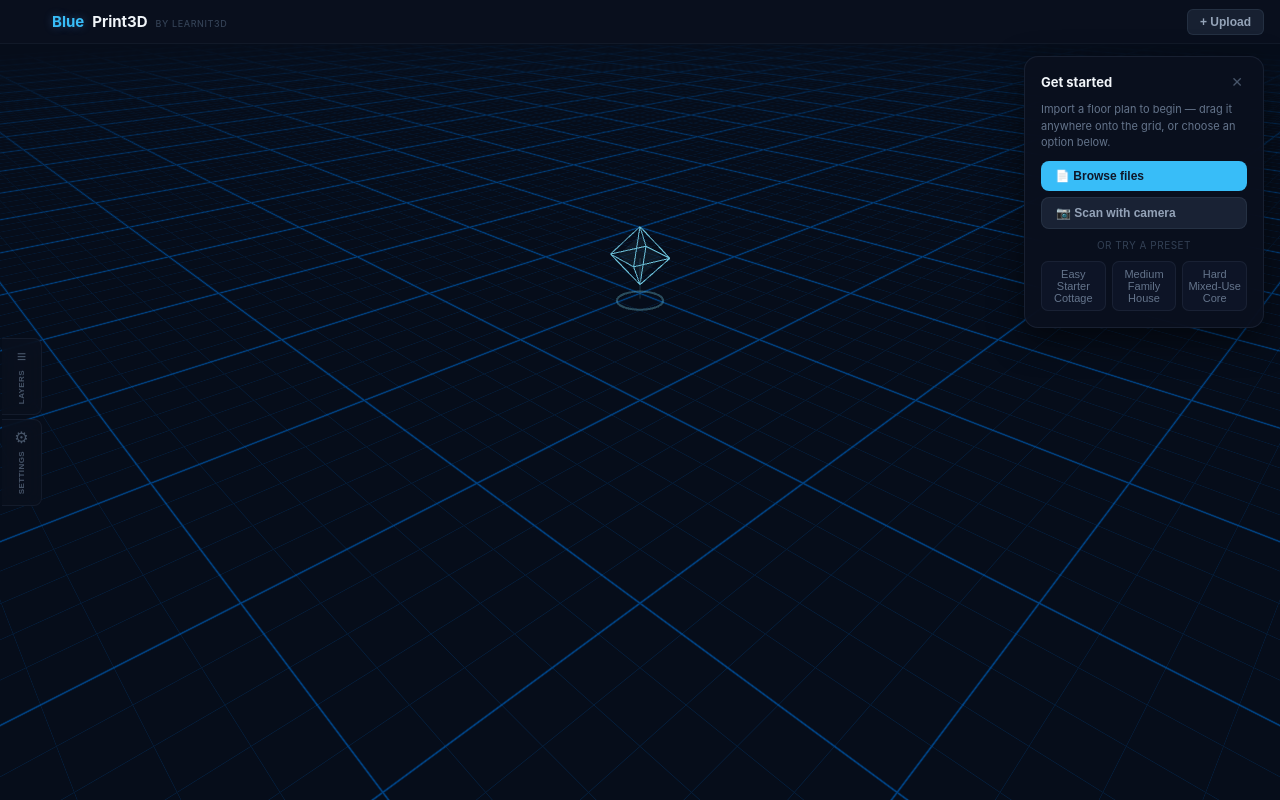
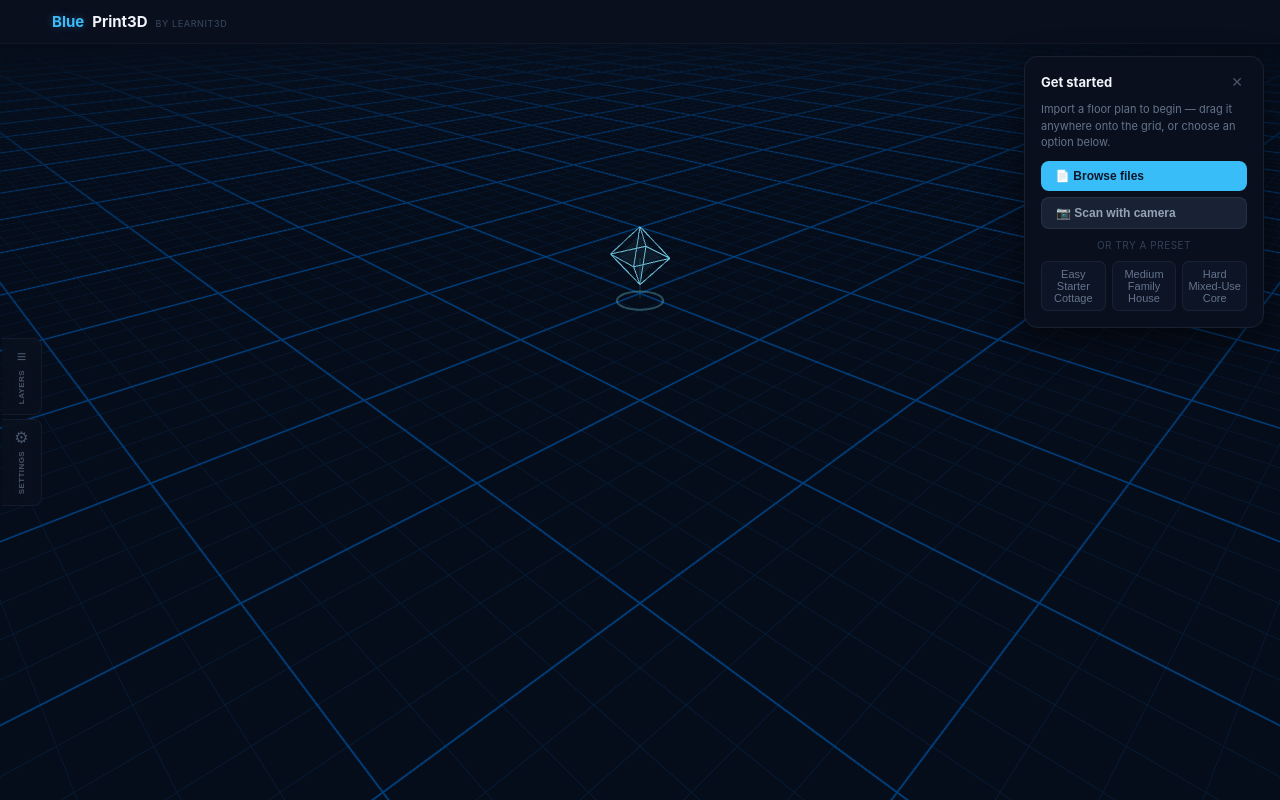
Before and after one commit to Mitchelllorin/ThePrints3D, a React (Vite) app: page / in a window 1280 px wide. Built offline with nearby package versions, Linux system fonts and the light colour scheme.

Commit message:
remove redundant Upload button from top bar

```diff
--- a/src/components/Layout/WorkspaceLayout.tsx
+++ b/src/components/Layout/WorkspaceLayout.tsx
@@ -134,11 +134,7 @@ export default function WorkspaceLayout() {
           <span className={styles.logoSub}>by LearnIt3D</span>
         </div>
 
-        <div className={styles.topbarActions}>
-          <button className={styles.topbarBtn} onClick={() => fileInputRef.current?.click()} title="Upload a floor plan">
-            + Upload
-          </button>
-        </div>
+        <div className={styles.topbarActions} />
       </div>
 
       {/* Left tab strip */}
```
